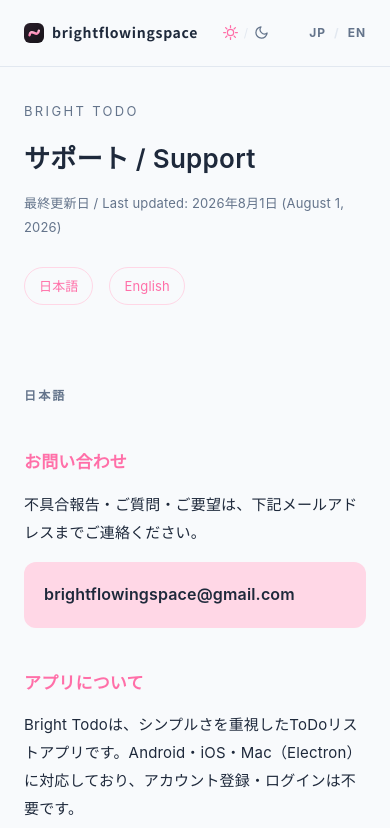
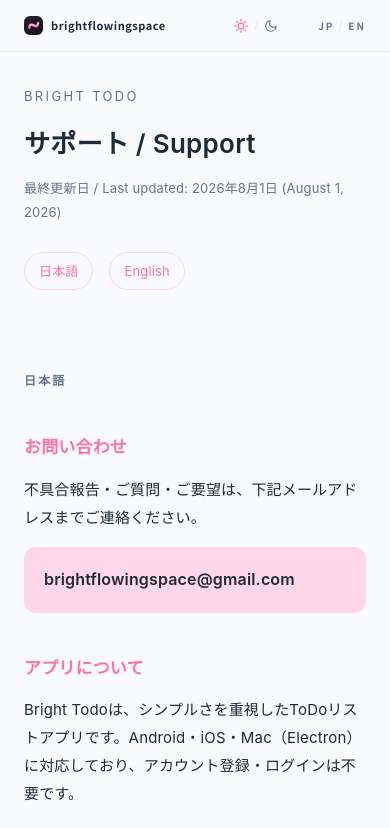
Before and after one commit to brightflowingspace/bright_todo_privacy, a plain HTML site: page support.html in a window 390 px wide. Both pictures are taken after a click on the button 230 px from the left and 32 px from the top of the page. Shown: the top 828 px of the page. Drawn offline with Linux system fonts and the light colour scheme.

Commit message:
refactor: ヘッダーCSS/JSを共通ファイルに切り出し、brightのヘッダーと完全に一致させる
- position: fixed化、レスポンシブサイズ・余白をbright側のTailwind値に合わせる
- line-heightの不一致による縦位置ズレ(約3px)を修正
- 今後ページが増えても共通ファイルの修正だけで揃うようassets/site-header.{css,js}に集約

Co-Authored-By: Claude Sonnet 5 <noreply@anthropic.com>

```diff
--- /dev/null
+++ b/assets/site-header.css
@@ -0,0 +1,87 @@
+/*
+  Shared header styles for brightflowingspace sub-pages (privacy, support, ...).
+  Kept in sync by hand with the nav in brightflowingspace/index.html (main site).
+  Requires the host page to define --fg, --muted, --border, --accent as CSS custom
+  properties on :root / :root.dark, and to load Noto Sans JP (weights 300/400/500/700)
+  from Google Fonts before this stylesheet.
+*/
+.site-header {
+  position: fixed;
+  top: 0;
+  left: 0;
+  right: 0;
+  z-index: 50;
+  width: 100%;
+  box-sizing: border-box;
+  padding: 16px 24px;
+  display: flex;
+  align-items: center;
+  justify-content: space-between;
+  gap: 16px;
+  background: var(--bg);
+  border-bottom: 1px solid var(--border);
+}
+body { padding-top: 52px; }
+.site-header-brand {
+  display: flex;
+  align-items: center;
+  gap: 8px;
+  text-decoration: none;
+  color: var(--fg);
+  font-family: 'Noto Sans JP', sans-serif;
+  font-weight: 700;
+  font-size: 11px;
+  /* Matches Tailwind's inherited 1.5 on the main site; the host page's
+     body line-height (1.85) would otherwise push the text down ~3px. */
+  line-height: 1.5;
+  letter-spacing: 0.05em;
+}
+.site-header-brand img { width: 19px; height: 19px; border-radius: 6px; display: block; }
+.site-header-lang {
+  display: flex;
+  align-items: center;
+  gap: 4px;
+  font-family: 'Noto Sans JP', sans-serif;
+  font-size: 10px;
+  font-weight: 700;
+  line-height: 1.5;
+  letter-spacing: 0.2em;
+}
+.site-header-lang a {
+  color: var(--muted);
+  text-decoration: none;
+  transition: color 0.15s ease;
+}
+.site-header-lang a:hover { color: var(--accent); }
+.site-header-lang span { color: var(--border); }
+.site-header-right {
+  display: flex;
+  align-items: center;
+  gap: 40px;
+}
+.theme-toggle-group {
+  display: flex;
+  align-items: center;
+  gap: 6px;
+}
+.theme-toggle-group button {
+  background: none;
+  border: none;
+  padding: 0;
+  cursor: pointer;
+  color: var(--muted);
+  line-height: 0;
+  transition: color 0.15s ease;
+}
+.theme-toggle-group button svg { display: block; width: 14px; height: 14px; }
+.theme-toggle-group span { color: var(--border); font-size: 10px; }
+@media (min-width: 768px) {
+  .site-header { padding: 20px 48px; }
+  /* font-size/line-height mirror Tailwind's text-lg (18px/28px) and text-xs (12px/16px). */
+  .site-header-brand { gap: 12px; font-size: 18px; line-height: 28px; }
+  .site-header-brand img { width: 24px; height: 24px; }
+  .site-header-lang { font-size: 12px; line-height: 16px; }
+  .theme-toggle-group button svg { width: 16px; height: 16px; }
+  .theme-toggle-group span { font-size: 12px; }
+  body { padding-top: 69px; }
+}
--- /dev/null
+++ b/assets/site-header.js
@@ -0,0 +1,45 @@
+/*
+  Shared header behavior (light/dark toggle icons) for brightflowingspace sub-pages.
+  Requires #theme-light / #theme-dark buttons matching the markup in
+  brightflowingspace/index.html's nav, and the bfs_theme localStorage key set by
+  the inline pre-paint script in <head>.
+*/
+(function () {
+  function init() {
+    var $themeLight = document.getElementById('theme-light');
+    var $themeDark = document.getElementById('theme-dark');
+    if (!$themeLight || !$themeDark) return;
+
+    function isDark() { return document.documentElement.classList.contains('dark'); }
+
+    function updateThemeIcons() {
+      var dark = isDark();
+      $themeLight.style.color = !dark ? 'var(--accent)' : '';
+      $themeDark.style.color = dark ? 'var(--accent)' : '';
+    }
+    updateThemeIcons();
+
+    function setTheme(dark, remember) {
+      document.documentElement.classList.toggle('dark', dark);
+      if (remember) {
+        try { localStorage.setItem('bfs_theme', dark ? 'dark' : 'light'); } catch (e) {}
+      }
+      updateThemeIcons();
+    }
+
+    $themeLight.addEventListener('click', function () { setTheme(false, true); });
+    $themeDark.addEventListener('click', function () { setTheme(true, true); });
+
+    window.matchMedia('(prefers-color-scheme: dark)').addEventListener('change', function (e) {
+      var saved = null;
+      try { saved = localStorage.getItem('bfs_theme'); } catch (err) {}
+      if (!saved) setTheme(e.matches, false);
+    });
+  }
+
+  if (document.readyState === 'loading') {
+    document.addEventListener('DOMContentLoaded', init);
+  } else {
+    init();
+  }
+})();
--- a/support.html
+++ b/support.html
@@ -16,7 +16,8 @@
 </script>
 <link rel="preconnect" href="https://fonts.googleapis.com">
 <link rel="preconnect" href="https://fonts.gstatic.com" crossorigin>
-<link href="https://fonts.googleapis.com/css2?family=Noto+Sans+JP:wght@700;900&display=swap" rel="stylesheet">
+<link href="https://fonts.googleapis.com/css2?family=Noto+Sans+JP:wght@300;400;500;700&display=swap" rel="stylesheet">
+<link rel="stylesheet" href="./assets/site-header.css">
 <style>
   :root {
     --bg: #f8fafc;
@@ -50,64 +51,6 @@
     margin: 0 auto;
     padding: 32px 24px 96px;
   }
-  .site-header {
-    max-width: 720px;
-    margin: 0 auto;
-    padding: 20px 24px;
-    display: flex;
-    align-items: center;
-    justify-content: space-between;
-    gap: 16px;
-    border-bottom: 1px solid var(--border);
-  }
-  .site-header-brand {
-    display: flex;
-    align-items: center;
-    gap: 8px;
-    text-decoration: none;
-    color: var(--fg);
-    font-family: 'Noto Sans JP', sans-serif;
-    font-weight: 700;
-    font-size: 14px;
-    letter-spacing: 0.05em;
-  }
-  .site-header-brand img { border-radius: 6px; display: block; }
-  .site-header-lang {
-    display: flex;
-    align-items: center;
-    gap: 8px;
-    font-size: 12px;
-    font-weight: 700;
-    letter-spacing: 0.08em;
-  }
-  .site-header-lang a {
-    color: var(--muted);
-    text-decoration: none;
-    transition: color 0.15s ease;
-  }
-  .site-header-lang a:hover { color: var(--accent); }
-  .site-header-lang span { color: var(--border); }
-  .site-header-right {
-    display: flex;
-    align-items: center;
-    gap: 40px;
-  }
-  .theme-toggle-group {
-    display: flex;
-    align-items: center;
-    gap: 6px;
-  }
-  .theme-toggle-group button {
-    background: none;
-    border: none;
-    padding: 0;
-    cursor: pointer;
-    color: var(--muted);
-    line-height: 0;
-    transition: color 0.15s ease;
-  }
-  .theme-toggle-group button svg { display: block; width: 15px; height: 15px; }
-  .theme-toggle-group span { color: var(--border); font-size: 12px; }
   .back-to-top {
     position: fixed;
     bottom: 24px;
@@ -235,7 +178,7 @@
 <body>
 <header class="site-header">
   <a href="https://brightflowingspace.netlify.app/" class="site-header-brand">
-    <img src="logo.svg" alt="brightflowingspace logo" width="20" height="20">
+    <img src="logo.svg" alt="brightflowingspace logo" width="19" height="19">
     <span>brightflowingspace</span>
   </a>
   <div class="site-header-right">
@@ -394,35 +337,8 @@
   </svg>
 </a>
 
+<script src="./assets/site-header.js"></script>
 <script>
-  var $themeLight = document.getElementById('theme-light');
-  var $themeDark  = document.getElementById('theme-dark');
-
-  function isDark() { return document.documentElement.classList.contains('dark'); }
-
-  function updateThemeIcons() {
-    var dark = isDark();
-    $themeLight.style.color = !dark ? 'var(--accent)' : '';
-    $themeDark.style.color  = dark  ? 'var(--accent)' : '';
-  }
-  updateThemeIcons();
-
-  function setTheme(dark, remember) {
-    document.documentElement.classList.toggle('dark', dark);
-    if (remember) {
-      try { localStorage.setItem('bfs_theme', dark ? 'dark' : 'light'); } catch (e) {}
-    }
-    updateThemeIcons();
-  }
-
-  $themeLight.addEventListener('click', function () { setTheme(false, true); });
-  $themeDark.addEventListener('click', function () { setTheme(true, true); });
-
-  window.matchMedia('(prefers-color-scheme: dark)').addEventListener('change', function (e) {
-    var saved = null;
-    try { saved = localStorage.getItem('bfs_theme'); } catch (err) {}
-    if (!saved) setTheme(e.matches, false);
-  });
 
   var $backToTop = document.querySelector('.back-to-top');
   function toggleBackToTop() {
```
Also changed, not shown: assets/site-header.partial.html (added, +52 -0 lines), index.html (+4 -89 lines).
